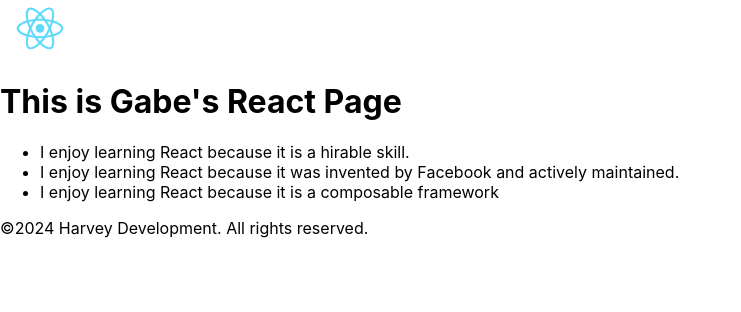
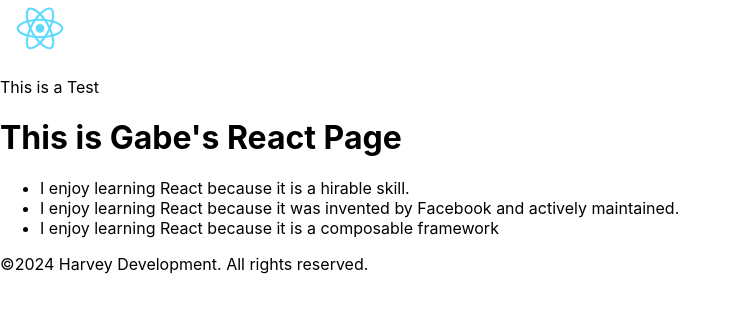
Before and after one commit to gabeharvey/Custom-Components-React, a React (Create React App) app: page / in a window 1280 px wide. Shown: the top 312 px of the page, without its empty margins (0-741 px from the left). Built offline with nearby package versions, Linux system fonts and the light colour scheme.

Commit message:
Component Test

```diff
--- a/src/Home.jsx
+++ b/src/Home.jsx
@@ -1,8 +1,15 @@
 import React from "react";
+
+function Paragraph () {
+    return (
+        <p>This is a Test</p>
+    )
+}
 
 function Home () {
     return (
         <div>
+            <Paragraph />
             <h1>This is Gabe's React Page</h1>
             <ul>
                 <li>I enjoy learning React because it is a hirable skill.</li>
```
